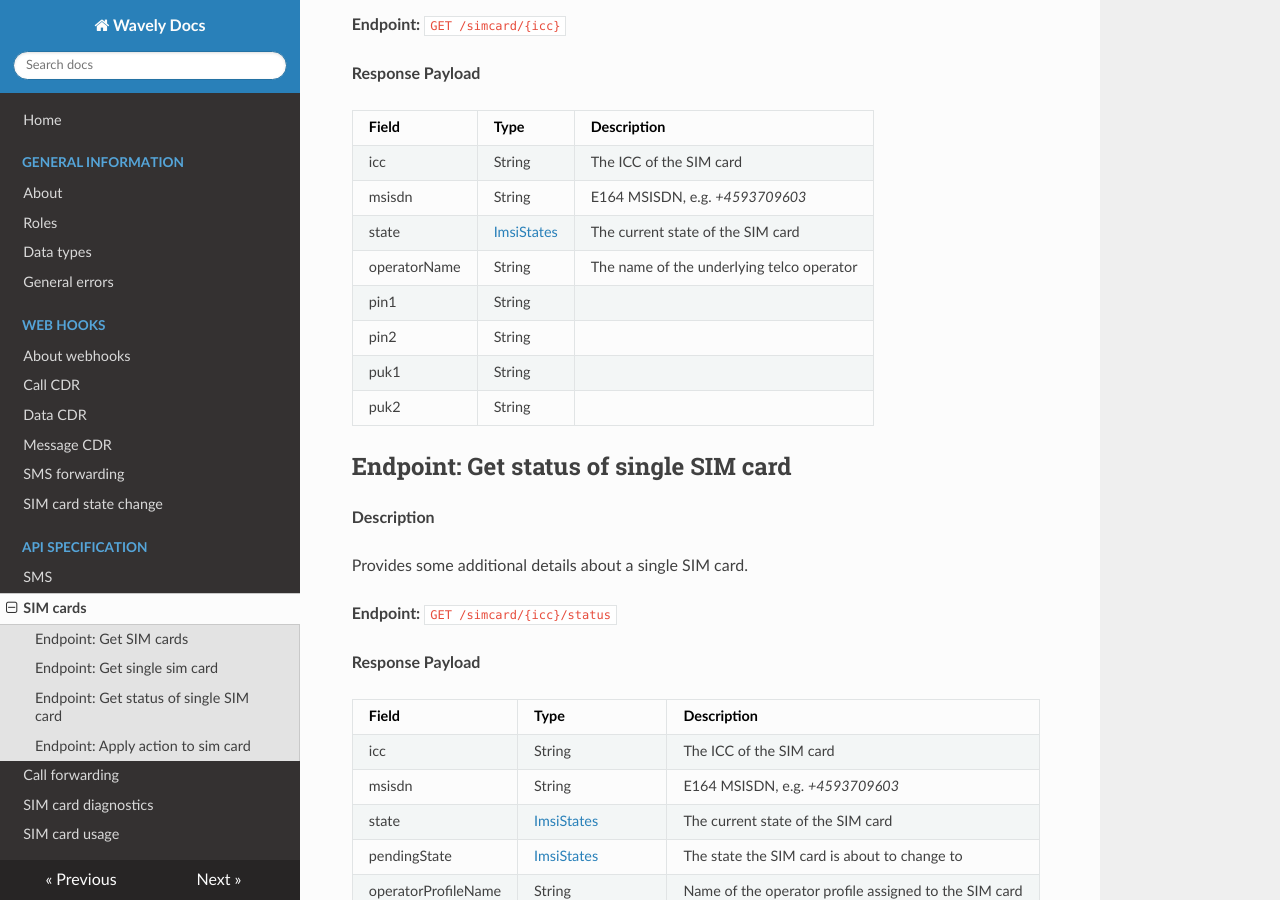
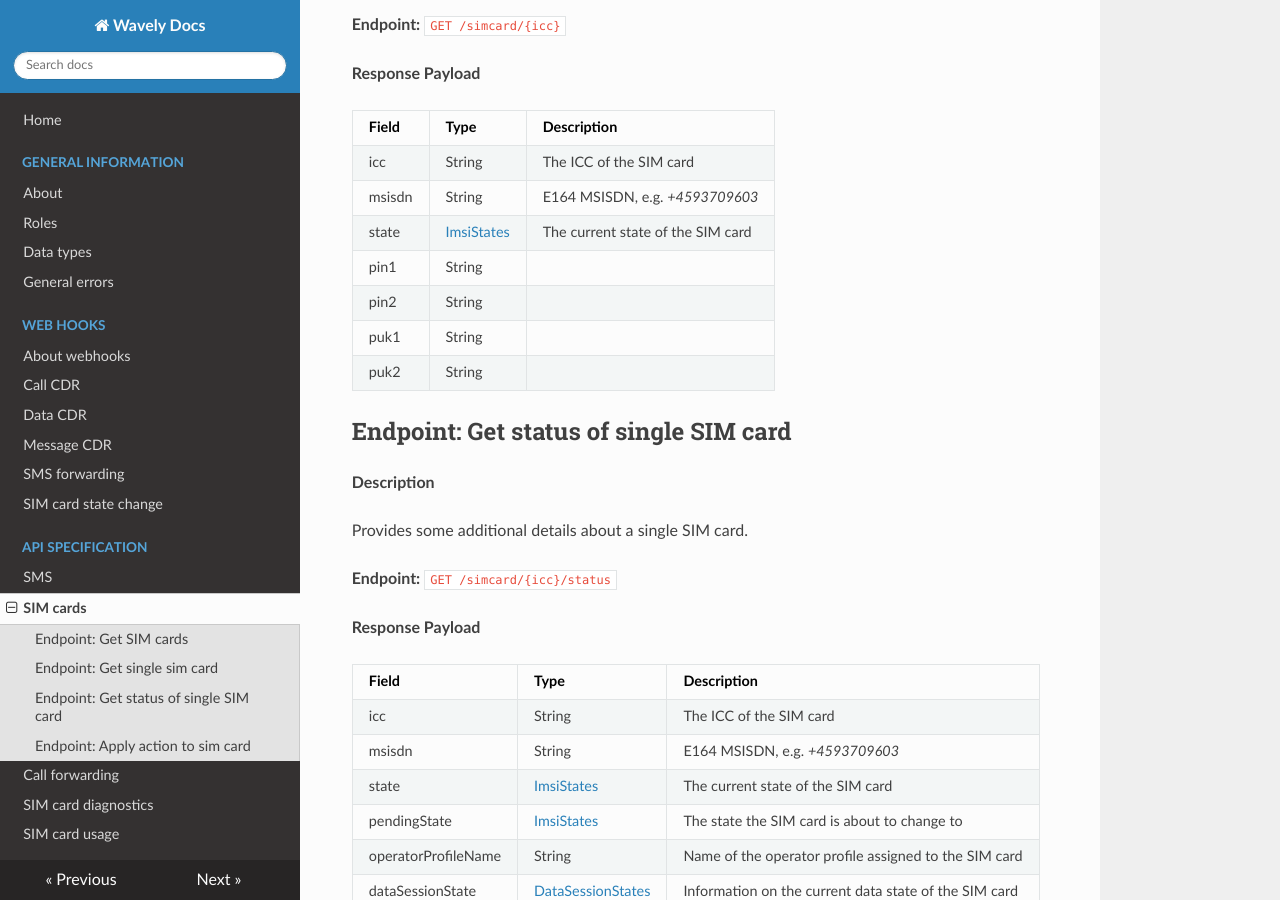
Before and after one commit to Wavelyio/wavely-docs, an MkDocs documentation site: the page built from docs/api/simcards-api.md, in a window 1280 px wide and 900 px high, scrolled down 1129 px. Built offline with MkDocs 1.6.1, drawn with Linux system fonts in a browser that asks for light colours; nearby versions of some CDN libraries; old or Windows-style settings are respelled for this version of MkDocs.

Commit message:
Removed some deprecated properties.

```diff
--- a/docs/api/simcards-api.md
+++ b/docs/api/simcards-api.md
@@ -46,7 +46,6 @@ Field        | Type          | Description
 icc | String | The ICC of the SIM card
 msisdn | String | E164 MSISDN, e.g. *+4593709603*
 state | [ImsiStates](/general-information/data-types/#imsistates) | The current state of the SIM card
-operatorName | String | The name of the underlying telco operator
 pin1 | String |
 pin2 | String |
 puk1 | String |
```
Also changed, not shown: docs/general-information/data-types.md (+0 -1 lines).
